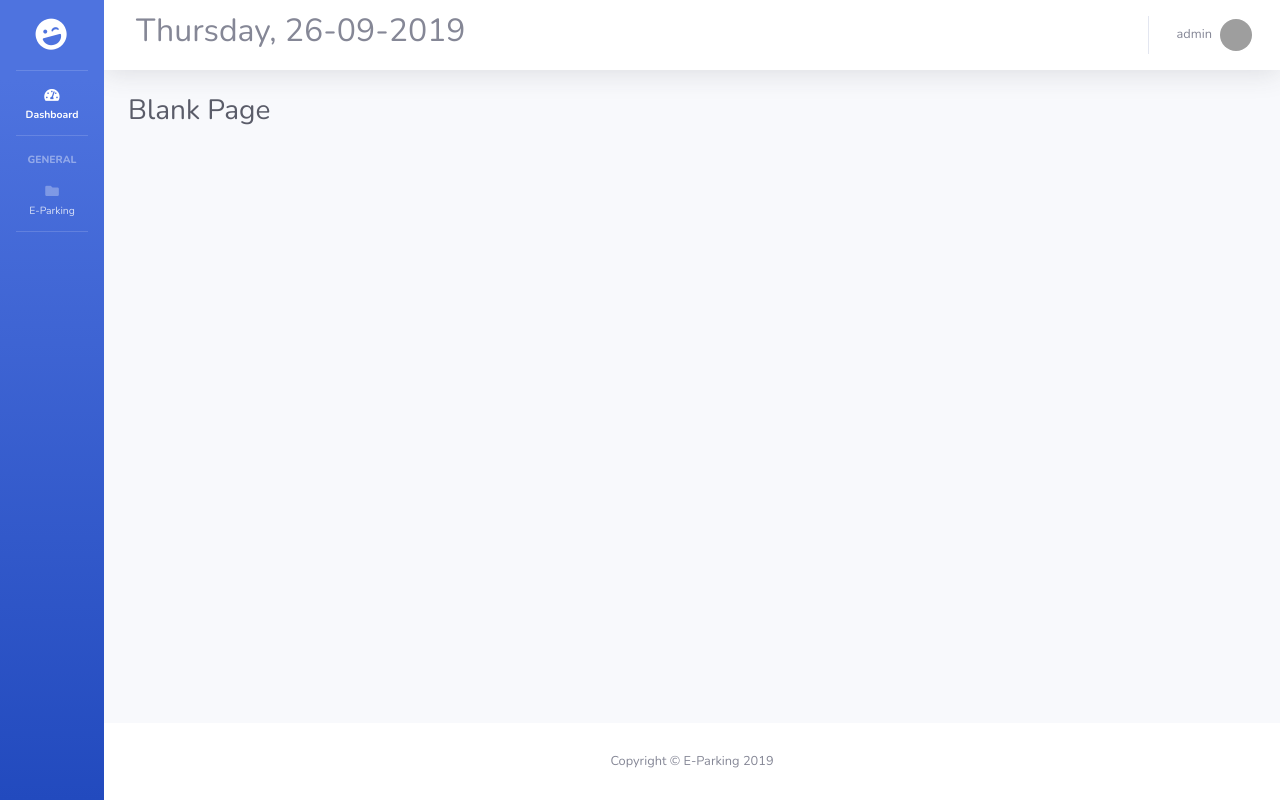
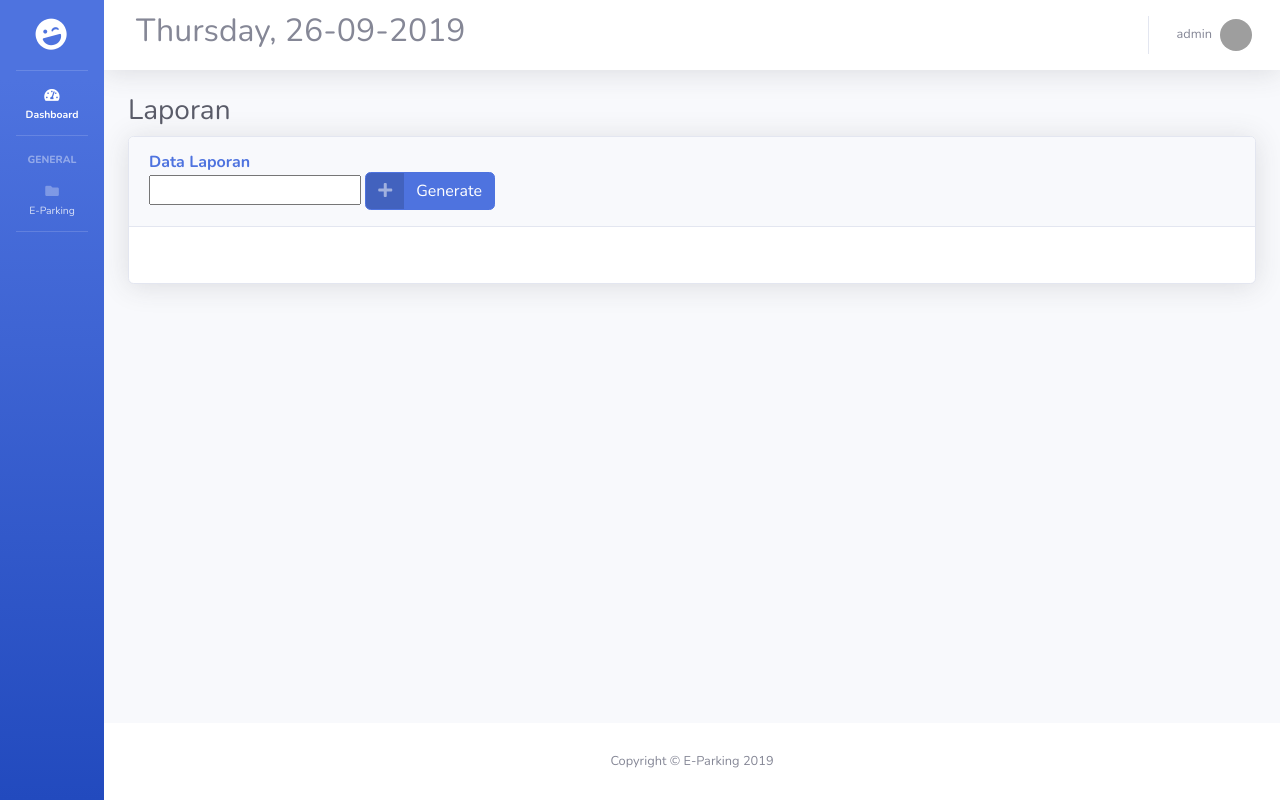
Before and after one commit to iqbalfanani/E-Parking, a CodeIgniter app: page /database/General/Laporan/laporan_data in a window 1280 px wide. Run offline with CodeIgniter, Linux system fonts and the light colour scheme; a user stored in the database is signed in; grey boxes are pictures that could not be loaded.

Commit message:
Frontend laporan dan backend laporan model

```diff
--- a/application/controllers/General/Laporan.php
+++ b/application/controllers/General/Laporan.php
@@ -4,6 +4,7 @@ defined('BASEPATH') OR exit('No direct script access allowed');
 class Laporan extends CI_Controller {
 	function __construct(){
 		parent::__construct();
+		$this->load->model('Laporan_model');
 		if ($this->session->userdata('logged_in')!==TRUE) {
 			redirect('Login');
 		}
@@ -24,6 +25,11 @@ class Laporan extends CI_Controller {
 		$this->load->view('layouts/template', $data);
 	}
 
+	public function get_list_laporan(){
+		$data['data'] = $this->Laporan_model->get_data_laporan();
+		echo json_encode($data);
+	}
+
 
 }
 
--- /dev/null
+++ b/application/models/Laporan_model.php
@@ -0,0 +1,20 @@
+<?php
+defined('BASEPATH') OR exit('No direct script access allowed');
+
+class Laporan_model extends CI_Model {
+
+	var $dbtable = "log_parkir";
+
+	public function get_data_laporan()
+	{
+		$this->db->select('*');
+		$this->db->from($this->dbtable);
+		$query = $this->db->get();
+
+		return $query->result();
+	}
+
+}
+
+/* End of file Laporan_model.php */
+/* Location: ./application/models/Laporan_model.php */
--- a/application/views/contents/general_v/laporan_view.php
+++ b/application/views/contents/general_v/laporan_view.php
@@ -1,8 +1,28 @@
-<!-- Begin Page Content -->
-        <div class="container-fluid">
+<div class="container-fluid">
 
-          <!-- Page Heading -->
-          <h1 class="h3 mb-4 text-gray-800">Blank Page</h1>
+  <!-- Page Heading -->
+  <h1 class="h3 mb-2 text-gray-800">Laporan</h1>
+  <!-- DataTales Example -->
+  <div class="card shadow mb-4">
+    <div class="card-header py-3">
+      <h6 class="m-0 font-weight-bold text-primary">Data Laporan</h6>
+      <input id="datepicker" width="276" />
+    <script>
+        $('#datepicker').datepicker();
+    </script>
+      <button type="button" class="btn btn-primary btn-icon-split" id="sa" data-toggle="modal" data-target="#insertModal">
+        <span class="icon text-white-50">
+          <i class="fas fa-plus"></i>
+        </span>
+        <span class="text">Generate</span>
+      </a>
+    </div>
+    <div class="card-body">
+      <div class="table-responsive">
+        <table class="table table-bordered" id="table-data-laporan"data-url="<?php echo base_url('General/Laporan/get_list_laporan') ?>">
+        </table>
+      </div>
+    </div>
+  </div>
 
-        </div>
-        <!-- /.container-fluid -->
+</div>
```
